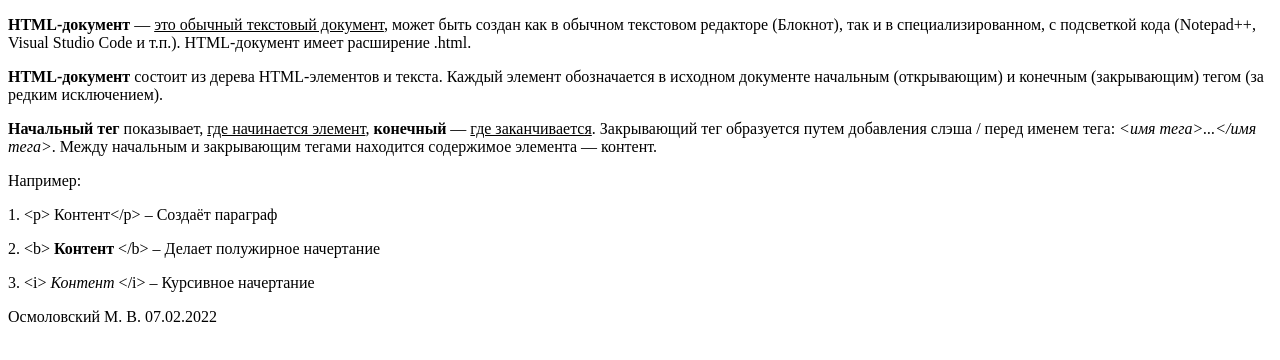
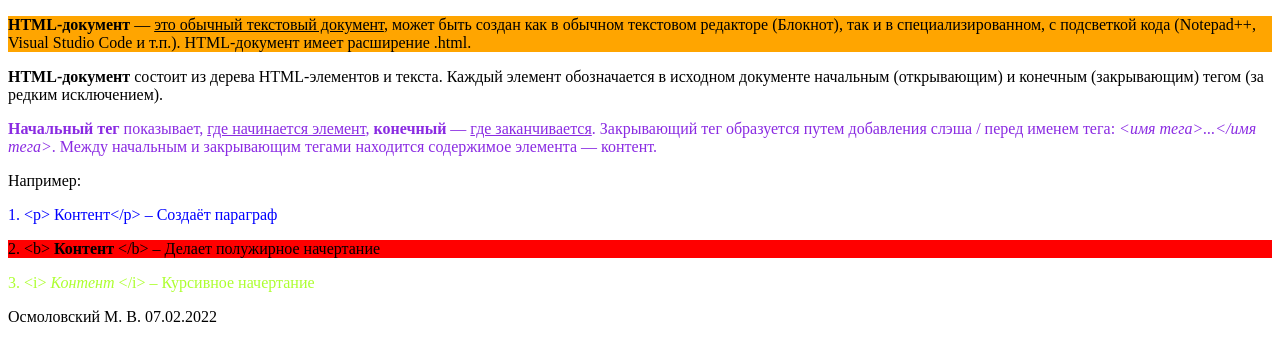
Before and after one commit to MaximOsmolovsky/Osmolovsky-base-html, a plain HTML site: page base-html/index.html in a window 1280 px wide. Drawn offline with Linux system fonts and the light colour scheme.

Commit message:
feat: add page color

```diff
--- a/base-html/index.html
+++ b/base-html/index.html
@@ -7,21 +7,21 @@
     <title>Document</title>
 </head>
 <body>
-    <p><b>HTML-документ</b> — <u>это обычный текстовый документ</u>, может быть создан как в обычном текстовом редакторе
+    <p style="background-color: orange;"><b>HTML-документ</b> — <u>это обычный текстовый документ</u>, может быть создан как в обычном текстовом редакторе
         (Блокнот), так и в специализированном, с подсветкой кода (Notepad++, Visual Studio Code и т.п.). HTML-документ
         имеет расширение .html.</p>
     <p><b>HTML-документ</b> состоит из дерева HTML-элементов и текста. Каждый элемент обозначается в исходном
         документе начальным (открывающим) и конечным (закрывающим) тегом (за редким исключением).</p>
 
-    <p><b>Начальный тег</b> показывает, <u>где начинается элемент</u>, <b>конечный</b> — <u>где заканчивается</u>. Закрывающий тег образуется
+    <p style="color:blueviolet"><b>Начальный тег</b> показывает, <u>где начинается элемент</u>, <b>конечный</b> — <u>где заканчивается</u>. Закрывающий тег образуется
         путем добавления слэша / перед именем тега: <i>&lt;имя тега&gt;...&lt;/имя тега&gt;</i>. Между начальным и закрывающим тегами
         находится содержимое элемента — контент.</p>
 
     <p>Например:</p>
 
-     <p>1. &lt;p&gt; Контент&lt;/p&gt; – Создаёт параграф</p>
-     <p>2. &lt;b&gt; <b>Контент</b> &lt;/b&gt; – Делает полужирное начертание</p>
-     <p>3. &lt;i&gt; <i>Контент</i> &lt;/i&gt; – Курсивное начертание</p>
+     <p style="color:blue">1. &lt;p&gt; Контент&lt;/p&gt; – Создаёт параграф</p>
+     <p style="background-color:red">2. &lt;b&gt; <b>Контент</b> &lt;/b&gt; – Делает полужирное начертание</p>
+     <p style="color:greenyellow">3. &lt;i&gt; <i>Контент</i> &lt;/i&gt; – Курсивное начертание</p>
 
     <p>Осмоловский М. В. 07.02.2022</p>
 
```
